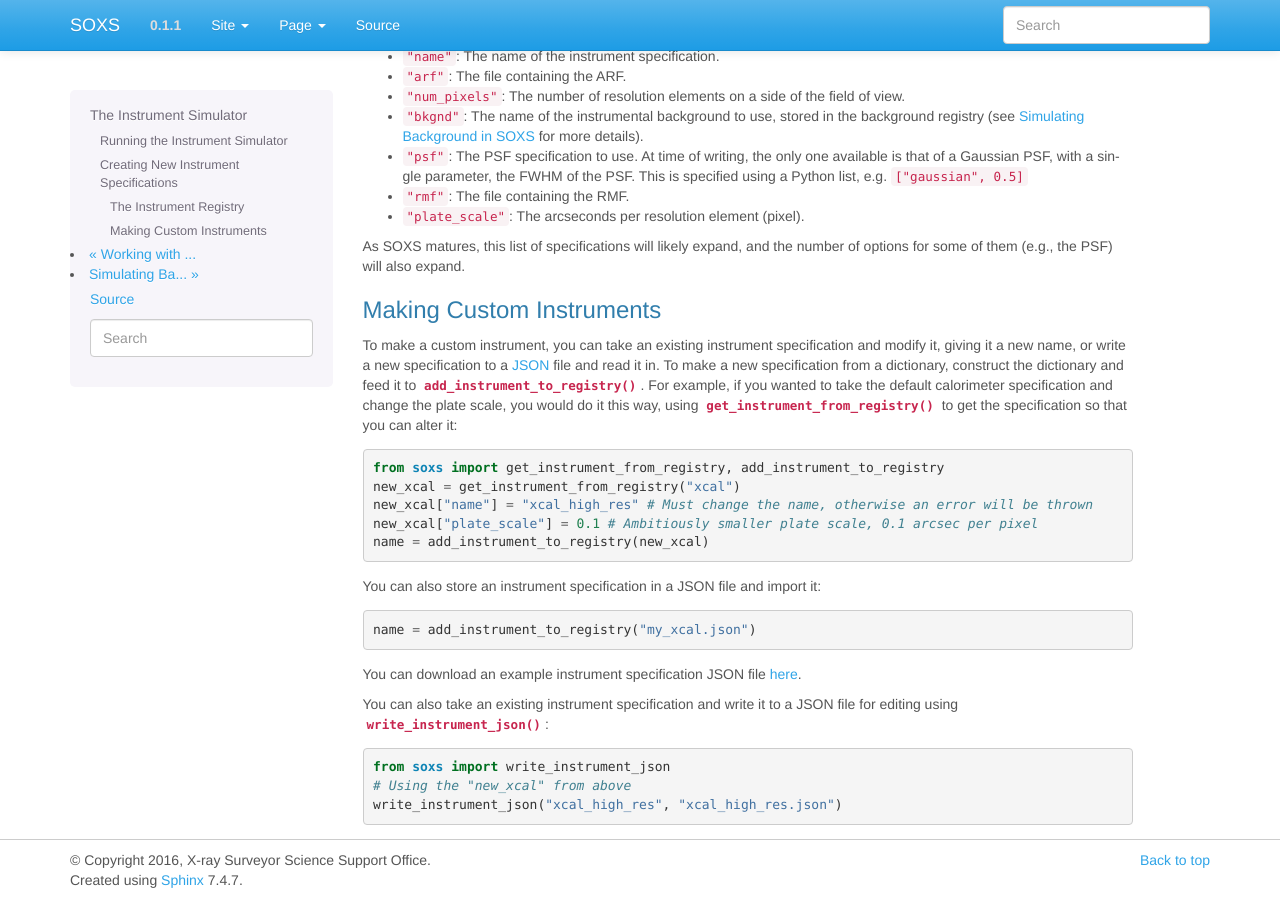
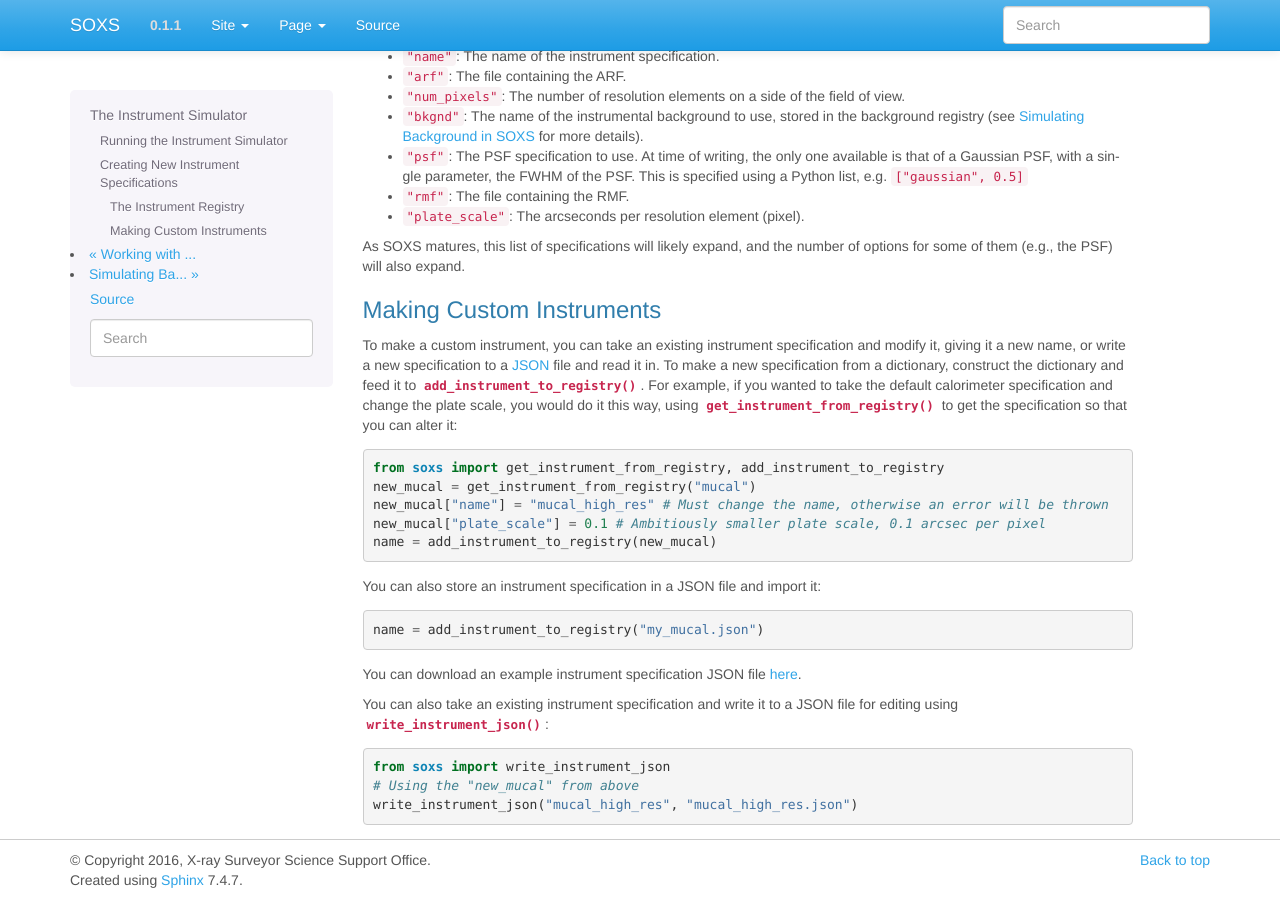
Before and after one commit to lynx-x-ray-observatory/soxs, a Sphinx documentation site: the page built from doc/source/python/instrument.rst, in a window 1280 px wide and 900 px high, scrolled down 2233 px. Built offline with Sphinx 7.4.7, drawn with Linux system fonts in a browser that asks for light colours; some of the changed text lies outside the part shown.

Commit message:
Fixing more references to xcal

```diff
--- a/doc/source/python/instrument.rst
+++ b/doc/source/python/instrument.rst
@@ -28,9 +28,9 @@ All of the photon lists in the SIMPUT catalog will be processed. A typical invoc
 
     from soxs import instrument_simulator
     simput_file = "snr_simput.fits" # SIMPUT file to be read
-    out_file = "evt_xcal.fits" # event file to be written
+    out_file = "evt_mucal.fits" # event file to be written
     exp_time = 30000. # The exposure time in seconds
-    instrument = "xcal" # short name for instrument to be used
+    instrument = "mucal" # short name for instrument to be used
     sky_center = [30., 45.] # RA, Dec of pointing in degrees
     instrument_simulator(simput_file, out_file, exp_time, instrument, sky_center, clobber=True)
 
@@ -46,7 +46,7 @@ which you can then supply as the instrument argument instead:
 Available instruments are:
 
 * ``"hdxi"``: Nominal configuration for the High Definition X-ray Imager
-* ``"xcal"``: Nominal configuration for the microcalorimeter
+* ``"mucal"``: Nominal configuration for the microcalorimeter
 
 You can also change other aspects of the observation with :func:`~soxs.instrument.instrument_simulator`.
 For example, you can change the shape and size of the dither pattern. The default dither pattern is a
@@ -168,18 +168,18 @@ calorimeter specification and change the plate scale, you would do it this way,
 .. code-block:: python
 
     from soxs import get_instrument_from_registry, add_instrument_to_registry
-    new_xcal = get_instrument_from_registry("xcal")
-    new_xcal["name"] = "xcal_high_res" # Must change the name, otherwise an error will be thrown
-    new_xcal["plate_scale"] = 0.1 # Ambitiously smaller plate scale, 0.1 arcsec per pixel
-    name = add_instrument_to_registry(new_xcal)
+    new_mucal = get_instrument_from_registry("mucal")
+    new_mucal["name"] = "mucal_high_res" # Must change the name, otherwise an error will be thrown
+    new_mucal["plate_scale"] = 0.1 # Ambitiously smaller plate scale, 0.1 arcsec per pixel
+    name = add_instrument_to_registry(new_mucal)
 
 You can also store an instrument specification in a JSON file and import it:
 
 .. code-block:: python
 
-    name = add_instrument_to_registry("my_xcal.json")
+    name = add_instrument_to_registry("my_mucal.json")
 
-You can download an example instrument specification JSON file `here <../example_xcal_spec.json>`_.
+You can download an example instrument specification JSON file `here <../example_mucal_spec.json>`_.
 
 You can also take an existing instrument specification and write it to a JSON file for editing
 using :func:`~soxs.instrument.write_instrument_json`:
@@ -187,5 +187,5 @@ using :func:`~soxs.instrument.write_instrument_json`:
 .. code-block:: python
 
     from soxs import write_instrument_json
-    # Using the "new_xcal" from above
-    write_instrument_json("xcal_high_res", "xcal_high_res.json")
+    # Using the "new_mucal" from above
+    write_instrument_json("mucal_high_res", "mucal_high_res.json")
```
